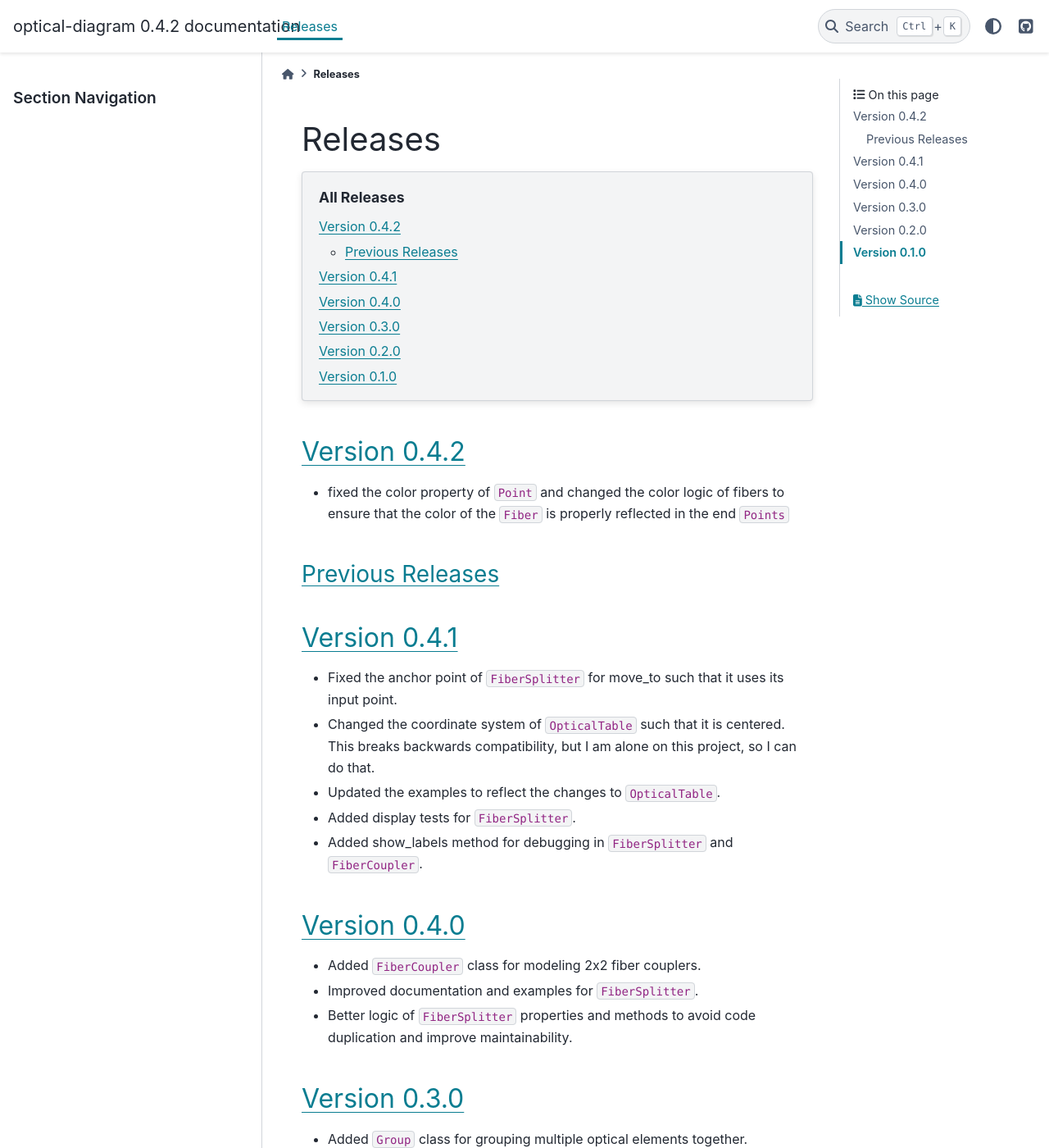
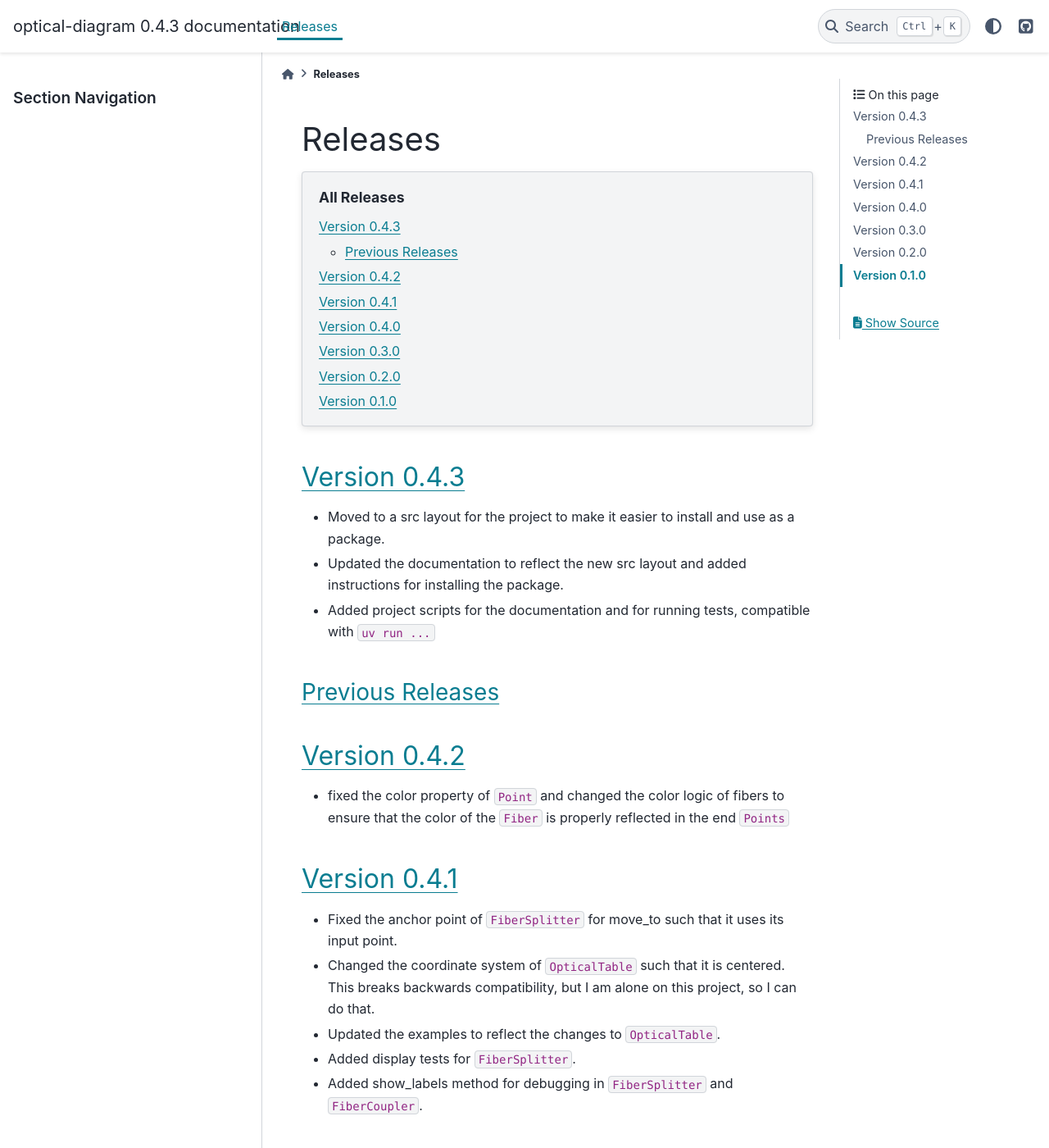
Before and after one commit to NoeHirschauer/optical-diagram, a Sphinx documentation site: the page built from doc/source/releases.rst, in a window 1280 px wide and 1400 px high. Shown: the whole window at 82% size. Built offline with Sphinx 7.4.7 and the PyData theme 0.15.4, drawn with Linux system fonts in a browser that asks for light colours; pages that are not in the unit, such as notebooks, are missing from menus; cross-references to code outside the pages are shown as plain code.

Commit message:
update to 0.4.3
Cleaner src layout, removed manual doc and make dependency, everything managed with uv and pure python

```diff
--- a/doc/source/releases.rst
+++ b/doc/source/releases.rst
@@ -9,14 +9,21 @@ Releases
    :local:
 
 
+Version 0.4.3
+-------------
+
+- Moved to a src layout for the project to make it easier to install and use as a package.
+- Updated the documentation to reflect the new src layout and added instructions for installing the package.
+- Added project scripts for the documentation and for running tests, compatible with `uv run ...`
+
+Previous Releases
+=================
+
 Version 0.4.2
 -------------
 
 - fixed the color property of `Point` and changed the color logic of fibers to ensure
   that the color of the `Fiber` is properly reflected in the end `Points`
-
-Previous Releases
-=================
 
 Version 0.4.1
 --------------
--- a/pyproject.toml
+++ b/pyproject.toml
@@ -5,7 +5,7 @@ authors = [
 ]
 description = "Draw optical diagrams using matplotlib."
 requires-python = ">=3.12,<3.15"
-version = "0.4.2"
+version = "0.4.3"
 license = { file = "LICENSE" }
 readme = "README.md"
 urls = { "Repository" = "https://github.com/NoeHirschauer/optical-diagram" }
```
Also changed, not shown: README.md (+36 -37 lines).
